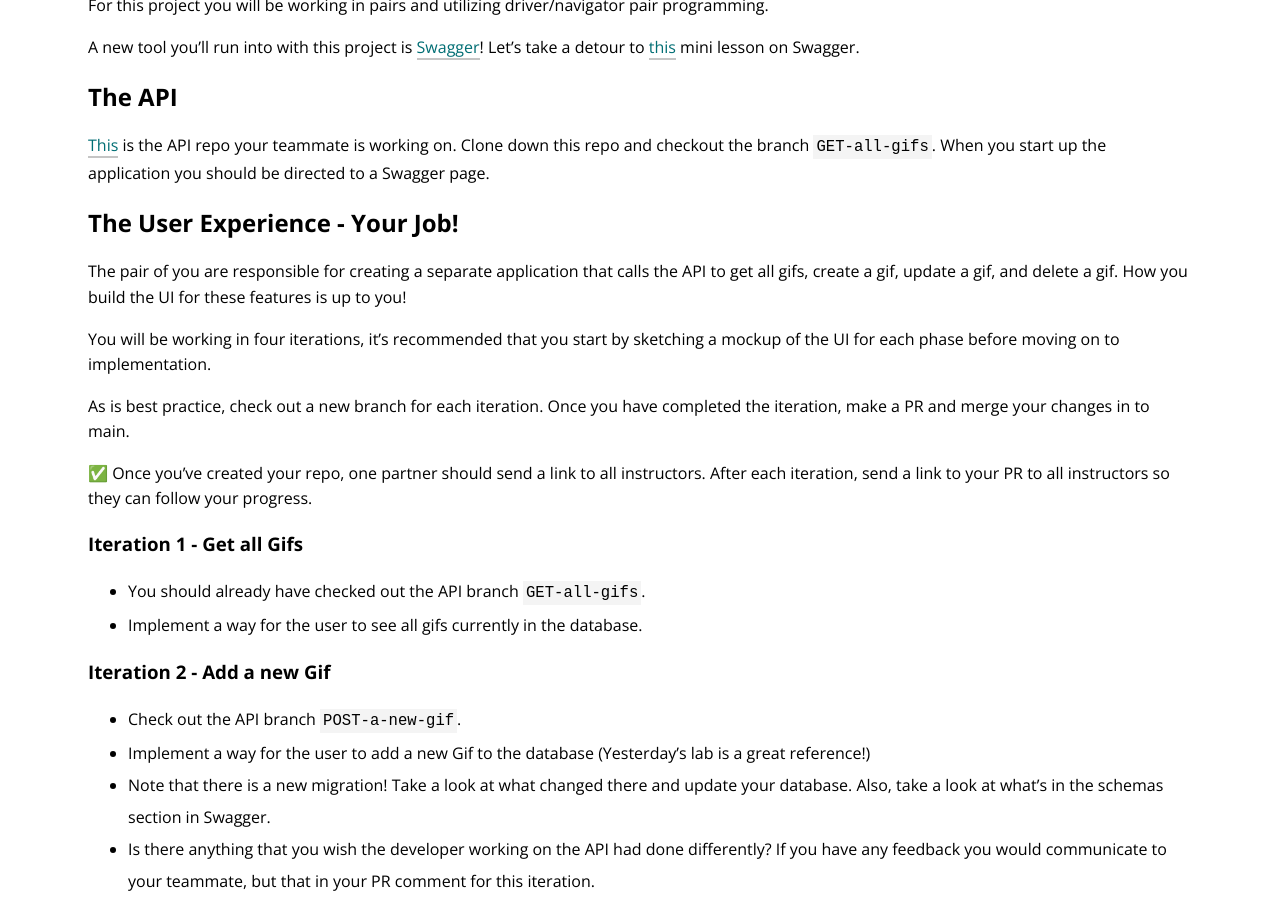
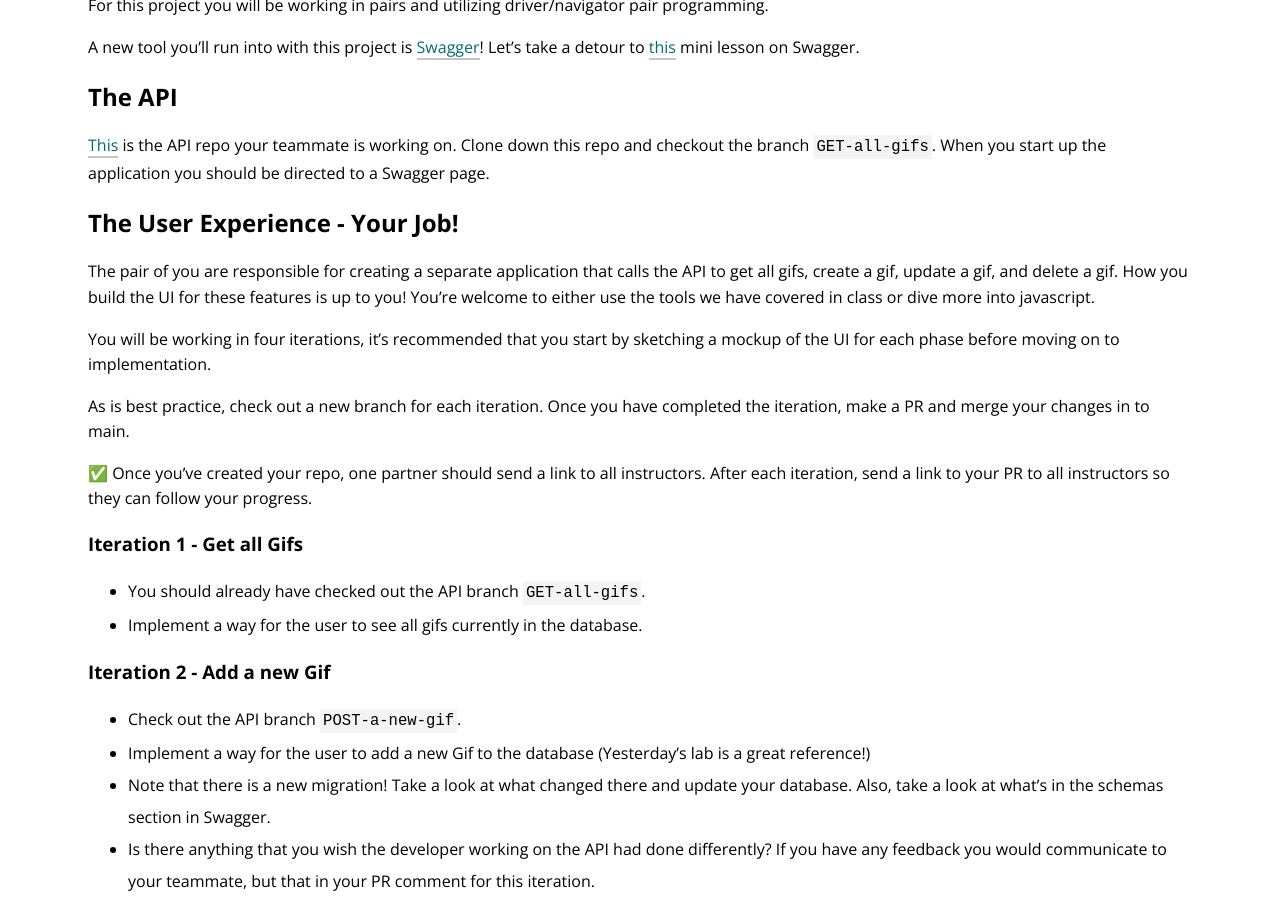
Before and after one commit to turingschool/launch-curriculum, a Jekyll site: the page built from module5/projects/CallingAnApiMiniProject.md, in a window 1280 px wide and 900 px high, scrolled down 552 px. Built offline with Jekyll 4.4.1, drawn with Linux system fonts in a browser that asks for light colours; nearby versions of some CDN libraries; comment, search, counter and statistics services are not loaded.

Commit message:
Small update to calling api project

```diff
--- a/module5/projects/CallingAnApiMiniProject.md
+++ b/module5/projects/CallingAnApiMiniProject.md
@@ -22,7 +22,7 @@ A new tool you'll run into with this project is [Swagger](https://swagger.io/)!
 
 ## The User Experience - Your Job!
 
-The pair of you are responsible for creating a separate application that calls the API to get all gifs, create a gif, update a gif, and delete a gif. How you build the UI for these features is up to you!
+The pair of you are responsible for creating a separate application that calls the API to get all gifs, create a gif, update a gif, and delete a gif. How you build the UI for these features is up to you! You're welcome to either use the tools we have covered in class or dive more into javascript.
 
 You will be working in four iterations, it's recommended that you start by sketching a mockup of the UI for each phase before moving on to implementation.
 
```
